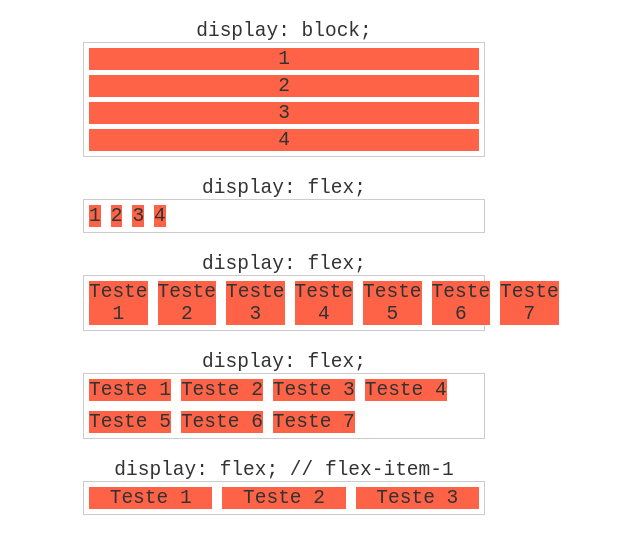
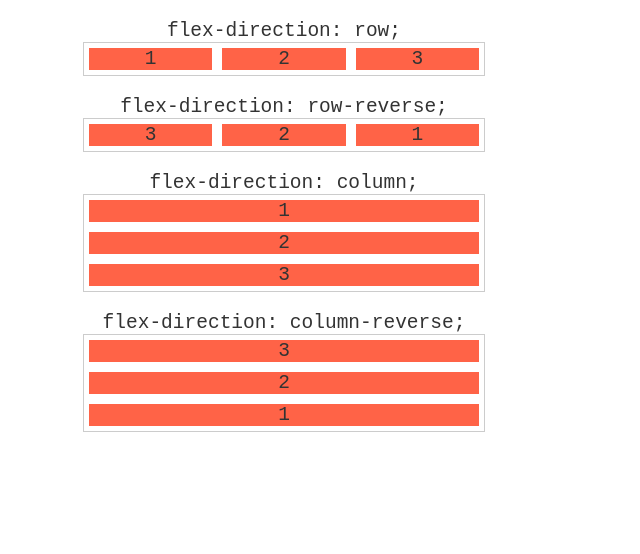
Before and after one commit to FabianoBS/FlexContainerDisplay, a plain HTML site: page index.html in a window 1280 px wide. Shown: the whole page, without its empty margins (356-996 px from the left). Drawn offline with Linux system fonts and the light colour scheme.

Commit message:
flex-direction

```diff
--- a/index.html
+++ b/index.html
@@ -9,49 +9,33 @@
 </head>
 <body>
 
-    <h1>display: block;</h1>
-    <section class="container">
+    <h1>flex-direction: row;</h1>
+    <section class="container row">
         <div class="item">1</div>
         <div class="item">2</div>
         <div class="item">3</div>
-        <div class="item">4</div>
     </section>
 
-    <h1>display: flex;</h1>
-    <section class="container flex">
+    <h1>flex-direction: row-reverse;</h1>
+    <section class="container row-reverse">
         <div class="item">1</div>
         <div class="item">2</div>
         <div class="item">3</div>
-        <div class="item">4</div>
     </section>
 
-    <h1>display: flex;</h1>
-    <section class="container flex">
-        <div class="item">Teste 1</div>
-        <div class="item">Teste 2</div>
-        <div class="item">Teste 3</div>
-        <div class="item">Teste 4</div>
-        <div class="item">Teste 5</div>
-        <div class="item">Teste 6</div>
-        <div class="item">Teste 7</div>
+    <h1>flex-direction: column;</h1>
+    <section class="container column">
+        <div class="item">1</div>
+        <div class="item">2</div>
+        <div class="item">3</div>
     </section>
 
-    <h1>display: flex;</h1>
-    <section class="container flex flex-wrap">
-        <div class="item">Teste 1</div>
-        <div class="item">Teste 2</div>
-        <div class="item">Teste 3</div>
-        <div class="item">Teste 4</div>
-        <div class="item">Teste 5</div>
-        <div class="item">Teste 6</div>
-        <div class="item">Teste 7</div>
-    </section>
+    <h1>flex-direction: column-reverse;</h1>
+    <section class="container column-reverse">
+        <div class="item">1</div>
+        <div class="item">2</div>
+        <div class="item">3</div>
 
-    <h1>display: flex; // flex-item-1</h1>
-    <section class="container flex">
-        <div class="item flex-item-1">Teste 1</div>
-        <div class="item flex-item-1">Teste 2</div>
-        <div class="item flex-item-1">Teste 3</div>
 
 </body>
 </html>
--- a/style.css
+++ b/style.css
@@ -1,23 +1,25 @@
-/* Flex */
-.flex {
-	display: flex;
+/* Row Item */
+
+.row {
+    flex-direction: row;
 }
 
-.flex-wrap {
-    flex-wrap: wrap;
+/* Row-reverse Item */
+
+.row-reverse {
+    flex-direction: row-reverse;
 }
 
-.flex-item-1 {
-    flex: 1;
+/* Column Item */
+
+.column {
+    flex-direction: column;
 }
 
-/* Flex Item */
+/* Column-reverse Item */
 
-.item {
-    margin: 5px;
-    background: tomato;
-    text-align: center;
-    font-size: 1.5em;
+.column-reverse {
+    flex-direction: column-reverse;
 }
 
 /* Container */
@@ -26,6 +28,18 @@
     max-width: 400px;
     margin: 0 auto;
     border: 1px solid #ccc;
+    display: flex;
+}
+
+/* Flex Item */
+
+.item {
+    flex: 1;
+    margin: 5px;
+    background: tomato;
+    text-align: center;
+    font-size: 1.5em;
+
 }
 
 h1 {
```
